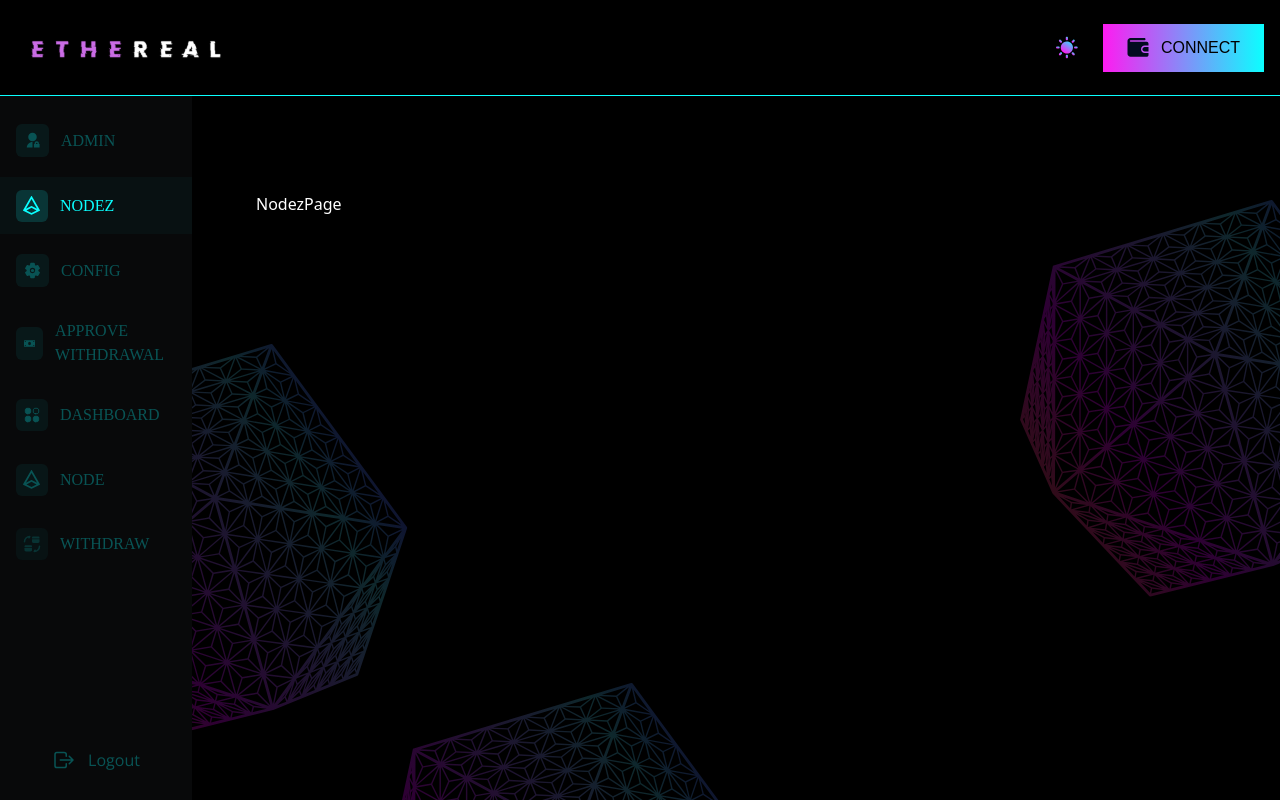
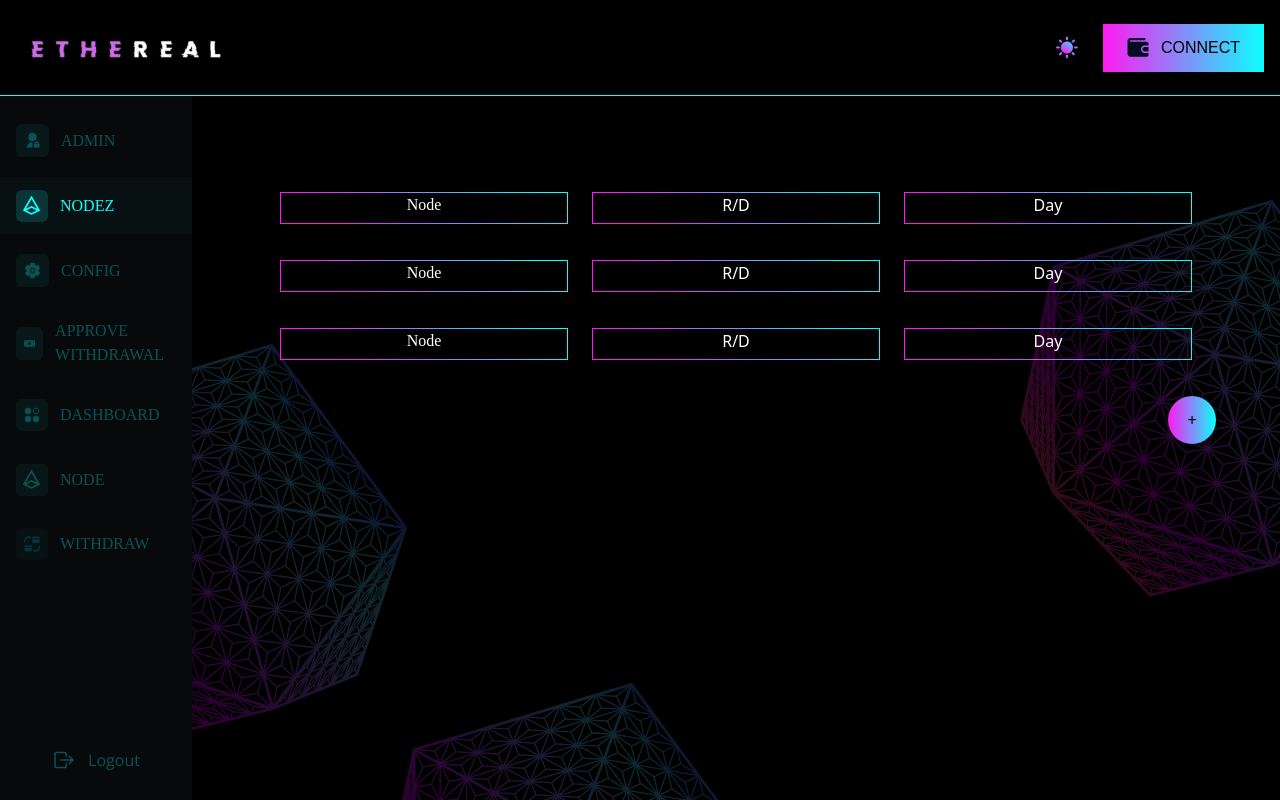
Before and after one commit to manish189000/ethereal-dapp, a React (Vite) app in the folder frontend/: page /dashboard/nodez in a window 1280 px wide. Built offline with nearby package versions, Linux system fonts and the light colour scheme; a web font is replaced by a local one.

Commit message:
added to the nodez branch

```diff
--- /dev/null
+++ b/frontend/src/pages/NodezConfigPage.jsx
@@ -0,0 +1,5 @@
+const NodezConfigPage = () => {
+  return <div>NodezConfigPage</div>;
+};
+
+export default NodezConfigPage;
--- a/frontend/src/pages/NodezPage.jsx
+++ b/frontend/src/pages/NodezPage.jsx
@@ -1,5 +1,127 @@
 const NodezPage = () => {
-  return <div>NodezPage</div>;
+  return (
+    <div className="node-container">
+      <div className="button-part flex w-[100%] gap-6 justify-center ">
+        <div
+          className="bg-gradient-to-r k w-[30%] h-[2rem] text-center font-lw font-medium"
+          style={{
+            border: "1px solid",
+            borderImageSource:
+              "linear-gradient(212.97deg, #0BFFFF 8.98%, #FE1BF1 80.33%)",
+            borderImageSlice: 1,
+          }}
+        >
+          Node
+        </div>
+        <div
+          className="bg-gradient-to-r w-[30%] h-[2rem] text-center font-1w font-medium"
+          style={{
+            border: "1px solid",
+            borderImageSource:
+              "linear-gradient(212.97deg, #0BFFFF 8.98%, #FE1BF1 80.33%)",
+            borderImageSlice: 1,
+          }}
+        >
+          R/D
+        </div>
+        <div
+          className="bg-gradient-to-r w-[30%] h-[2rem] text-center font-medium r "
+          style={{
+            border: "1px solid",
+            borderImageSource:
+              "linear-gradient(212.97deg, #0BFFFF 8.98%, #FE1BF1 80.33%)",
+            borderImageSlice: 1,
+          }}
+        >
+          Day
+        </div>
+      </div>
+
+      {/* //next part */}
+
+      <div className="button-part flex w-[100%] gap-6 justify-center pt-9 ">
+        <div
+          className="bg-gradient-to-r k w-[30%] h-[2rem] text-center font-lw font-medium"
+          style={{
+            border: "1px solid",
+            borderImageSource:
+              "linear-gradient(212.97deg, #0BFFFF 8.98%, #FE1BF1 80.33%)",
+            borderImageSlice: 1,
+          }}
+        >
+          Node
+        </div>
+        <div
+          className="bg-gradient-to-r w-[30%] h-[2rem] text-center font-1w font-medium"
+          style={{
+            border: "1px solid",
+            borderImageSource:
+              "linear-gradient(212.97deg, #0BFFFF 8.98%, #FE1BF1 80.33%)",
+            borderImageSlice: 1,
+          }}
+        >
+          R/D
+        </div>
+        <div
+          className="bg-gradient-to-r w-[30%] h-[2rem] text-center font-medium r "
+          style={{
+            border: "1px solid",
+            borderImageSource:
+              "linear-gradient(212.97deg, #0BFFFF 8.98%, #FE1BF1 80.33%)",
+            borderImageSlice: 1,
+          }}
+        >
+          Day
+        </div>
+      </div>
+
+      {/* //next part */}
+
+      <div className="button-part flex w-[100%] gap-6 justify-center pt-9 ">
+        <div
+          className="bg-gradient-to-r k w-[30%] h-[2rem] text-center font-lw font-medium"
+          style={{
+            border: "1px solid",
+            borderImageSource:
+              "linear-gradient(212.97deg, #0BFFFF 8.98%, #FE1BF1 80.33%)",
+            borderImageSlice: 1,
+          }}
+        >
+          Node
+        </div>
+        <div
+          className="bg-gradient-to-r w-[30%] h-[2rem] text-center font-1w font-medium"
+          style={{
+            border: "1px solid",
+            borderImageSource:
+              "linear-gradient(212.97deg, #0BFFFF 8.98%, #FE1BF1 80.33%)",
+            borderImageSlice: 1,
+          }}
+        >
+          R/D
+        </div>
+        <div
+          className="bg-gradient-to-r w-[30%] h-[2rem] text-center font-medium r "
+          style={{
+            border: "1px solid",
+            borderImageSource:
+              "linear-gradient(212.97deg, #0BFFFF 8.98%, #FE1BF1 80.33%)",
+            borderImageSlice: 1,
+          }}
+        >
+          Day
+        </div>
+      </div>
+
+      {/* //next part */}
+
+      <div className="plus-container w-[100%] flex pt-9 justify-end">
+        <button class="flex items-center justify-center h-12 w-12 rounded-full bg-gradient-to-r from-rgba-254 to-rgba-11 text-black ">
+          +
+        </button>
+      </div>
+    </div>
+  );
 };
 
 export default NodezPage;
--- a/frontend/src/pages/WithdrawPage.jsx
+++ b/frontend/src/pages/WithdrawPage.jsx
@@ -50,7 +50,7 @@ const WithdrawPage = () => {
             Earnings
           </div>
         </div>
-        <div className=" py-4 w-full overflow-x-scroll">
+        <div className=" py-4 w-full  xl:overflow-x-scroll  2xl:overflow-hidden ">
           {nodeObject.map((item) => {
             return (
               <WithdrawStatement
```
